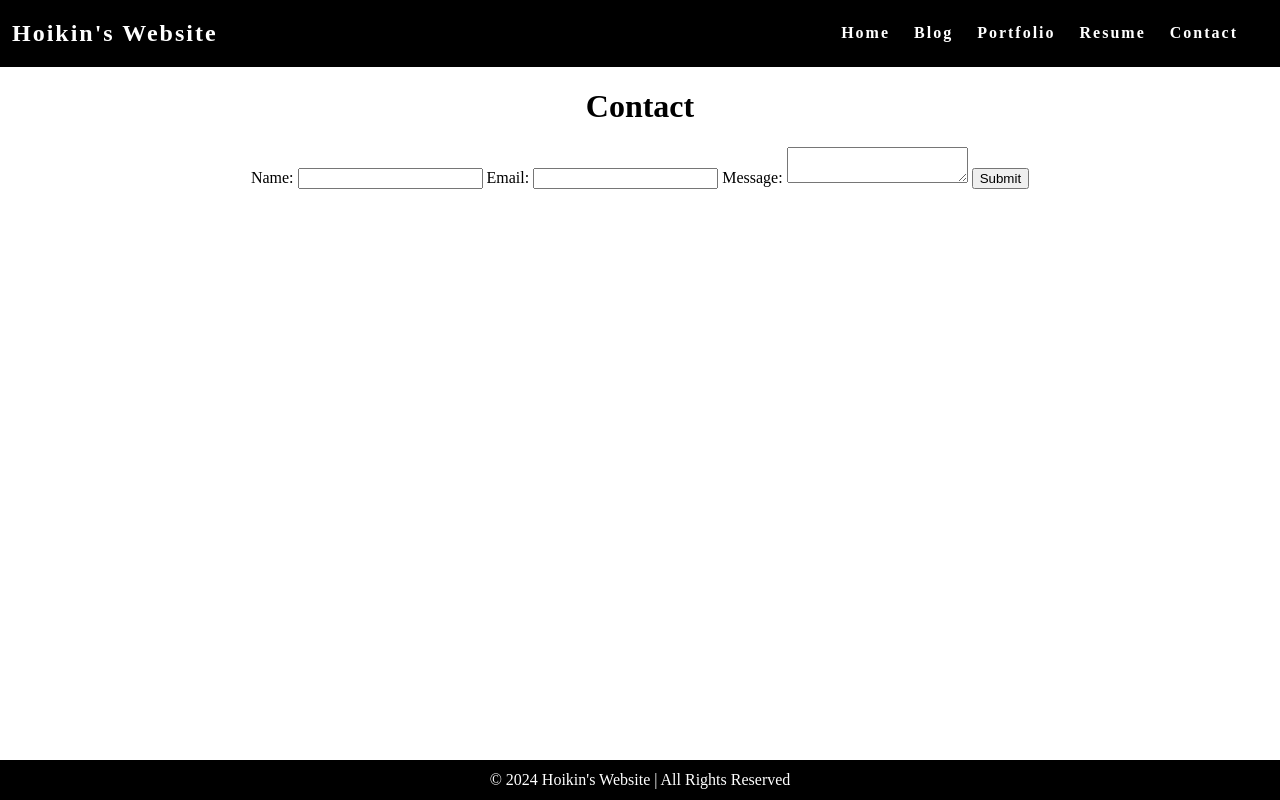
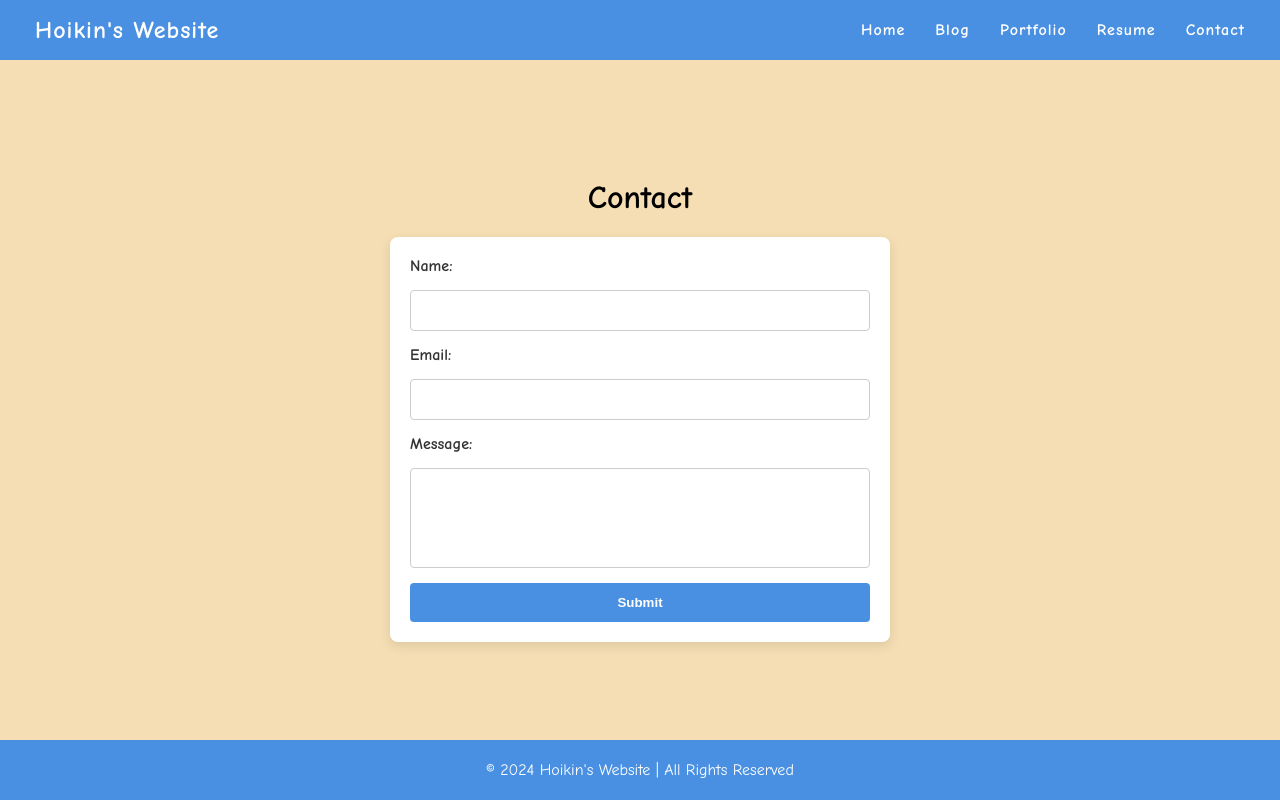
Before and after one commit to hoikinlam/hoikinlam.github.io, a plain HTML site: page contact.html in a window 1280 px wide. Drawn offline with Linux system fonts and the light colour scheme; a web font is replaced by a local one.

Commit message:
feat: finishing touches

```diff
--- a/styles.min.css
+++ b/styles.min.css
@@ -1,72 +1,164 @@
+@import url('https://fonts.googleapis.com/css2?family=Comic+Sans+MS&display=swap');
+
+* {
+  box-sizing: border-box;
+}
+
 html {
   height: 100%;
 }
 
 body {
-  background-color: white;
+  background-color: #F5DEB3; /* Yellow beige background color */
+  font-family: 'Comic Sans MS', cursive, sans-serif;
   position: relative;
   min-height: 100vh;
+  display: flex;
+  flex-direction: column;
+  margin: 0;
   padding: 0;
-  margin: 0;
 }
 
 main {
-  padding: 0 20px 40px 20px;
+  flex: 1;
+  padding: 20px;
   display: flex;
   flex-direction: column;
   justify-content: center;
   align-items: center;
+  width: 100%;
 }
 
-/* CSS for navigation bar */
-
 .navbar {
-  position: -webkit-sticky;
   position: sticky;
   top: 0;
   width: 100%;
-  height: 7%;
+  height: 60px;
   z-index: 10;
-
   display: flex;
   justify-content: space-between;
   align-items: center;
   text-align: center;
-
-  background-color: black;
+  background-color: #4A90E2;
   color: white;
-  padding: 0px 0px;
-
-  /* Debug border */
-  /* border: solid red; */
+  padding: 0 20px;
 }
 
 .nav-list {
   display: flex;
   flex-direction: row;
   position: relative;
-  right: 30px;
   list-style: none;
 }
 
 .navbar a {
   color: white;
-  font-weight: bold;
-  margin: 0 12px;
+  font-weight: 600;
+  margin: 0 15px;
   text-decoration: none;
-  letter-spacing: 2px;
+  letter-spacing: 1px;
+  transition: color 0.3s;
 }
 
-/* CSS for page footer */
+.navbar a:hover {
+  color: #FFD700;
+}
 
 .footer {
   display: flex;
   justify-content: center;
   align-items: center;
-  background-color: black;
+  background-color: #4A90E2;
   color: white;
-  position: absolute;
-  bottom: 0;
   width: 100%;
-  height: 2.5rem;
+  height: 60px;
+  font-weight: 400;
 }
+
+#contact-form {
+  background-color: #ffffff;
+  border-radius: 8px;
+  box-shadow: 0 4px 12px rgba(0, 0, 0, 0.1);
+  padding: 20px;
+  width: 100%;
+  max-width: 500px;
+  display: flex;
+  flex-direction: column;
+  gap: 15px;
+}
+
+label {
+  font-weight: 600;
+  color: #333;
+}
+
+input[type="text"],
+input[type="email"],
+textarea {
+  padding: 12px;
+  border: 1px solid #ccc;
+  border-radius: 4px;
+  transition: border-color 0.3s;
+}
+
+input[type="text"]:focus,
+input[type="email"]:focus,
+textarea:focus {
+  border-color: #4A90E2;
+  outline: none;
+}
+
+textarea {
+  height: 100px;
+  resize: none;
+}
+
+input[type="submit"] {
+  background-color: #4A90E2;
+  color: white;
+  border: none;
+  border-radius: 4px;
+  padding: 12px;
+  cursor: pointer;
+  font-weight: bold;
+  transition: background-color 0.3s;
+}
+
+input[type="submit"]:hover {
+  background-color: #357ABD;
+}
+
+.about-image img {
+  width: 100%;
+  height: auto;
+  max-width: 500px;
+  border-radius: 10px;
+  box-shadow: 0 4px 8px rgba(0, 0, 0, 0.1);
+}
+
+.about-text {
+  max-width: 600px;
+  text-align: center;
+  margin-top: 20px;
+}
+
+.about-text p {
+  line-height: 1.6;
+  color: #333;
+}
+
+@media (max-width: 600px) {
+  .navbar {
+    flex-direction: column;
+    height: auto;
+  }
+
+  .nav-list {
+    flex-direction: column;
+    align-items: center;
+  }
+
+  .about-image img {
+    max-width: 100%;
+  }
+}
```
Also changed, not shown: blog.html (+1 -0 lines), index.html (+1 -2 lines), portfolio.html (+1 -1 lines), WebsiteHome.jpg.
